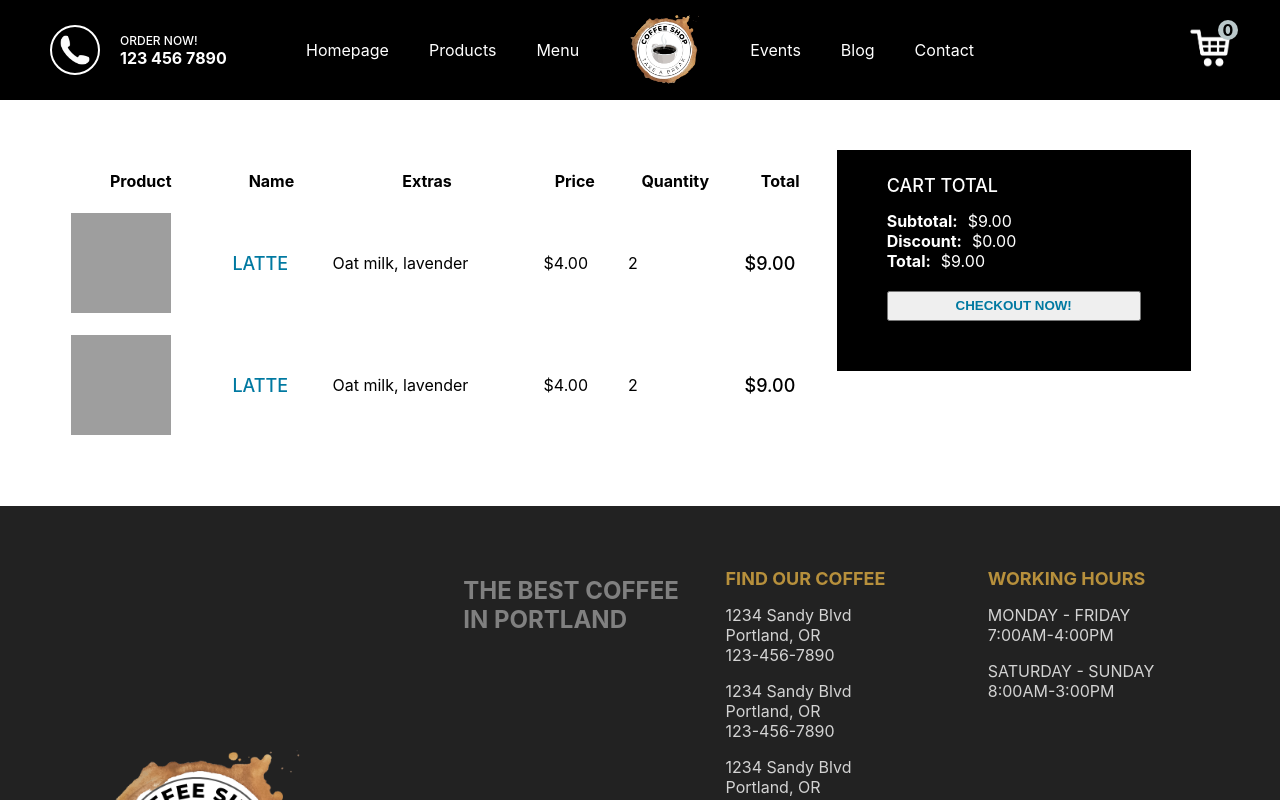
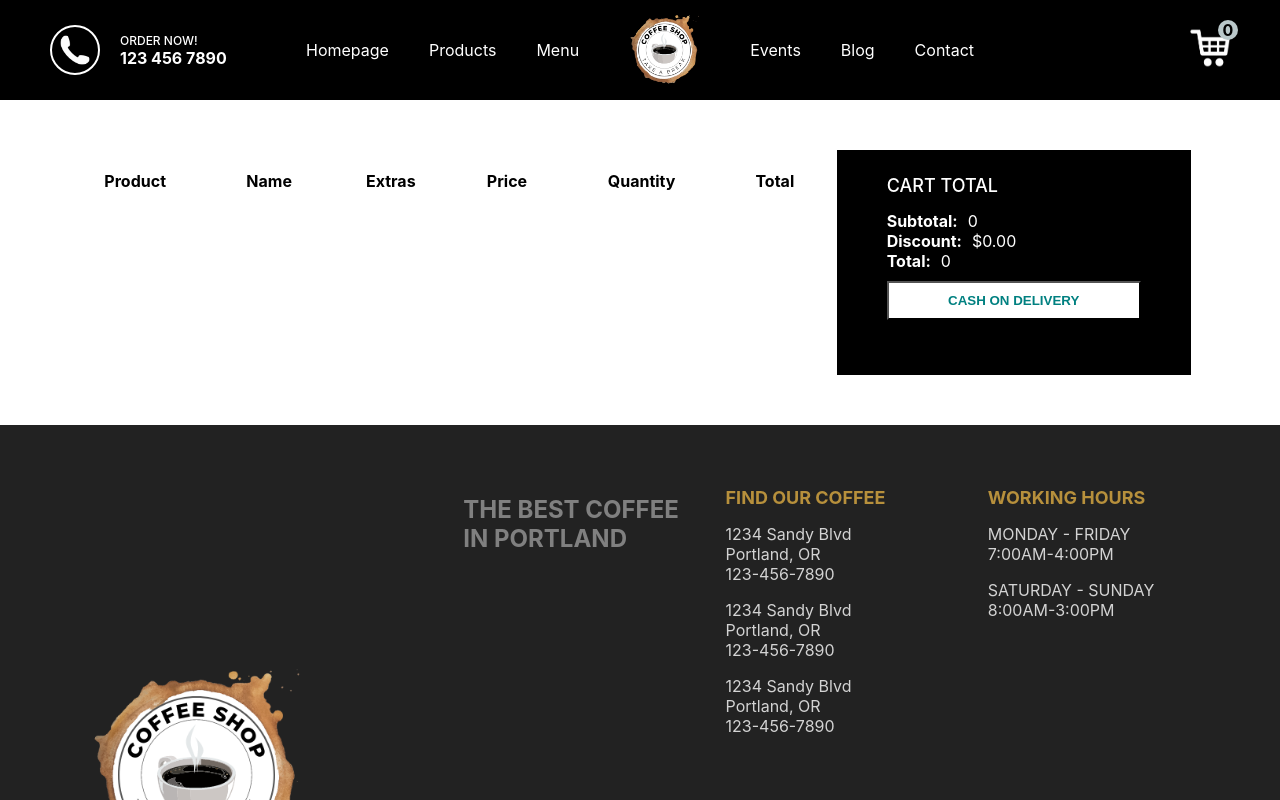
Before and after one commit to mllrdnl/restaurant, a Next.js app: page /cart in a window 1280 px wide. Both pictures are taken after a click on the button "CHECKOUT NOW!". Shown: the top 800 px of the page. Built offline with nearby package versions, Linux system fonts and the light colour scheme; grey boxes are pictures that could not be loaded.

Commit message:
[started] redux dispatch and selector

```diff
--- a/components/Navbar.jsx
+++ b/components/Navbar.jsx
@@ -1,4 +1,5 @@
 import Image from "next/image";
+import Link from "next/link";
 import { useSelector } from "react-redux";
 import navbarStyles from "../styles/Navbar.module.css";
 
@@ -37,6 +38,7 @@ const Navbar = () => {
           <li className={navbarStyles.listItem}>Contact</li>
         </ul>
       </div>
+      <Link href="/cart" passHref>
         <div className={navbarStyles.item}>
           <div className={navbarStyles.cart}>
             <Image
@@ -48,6 +50,7 @@ const Navbar = () => {
             <div className={navbarStyles.counter}>{quantity}</div>
           </div>
         </div>
+      </Link>
     </div>
   );
 };
--- a/package.json
+++ b/package.json
@@ -9,6 +9,7 @@
     "lint": "next lint"
   },
   "dependencies": {
+    "@paypal/react-paypal-js": "^7.8.2",
     "@reduxjs/toolkit": "^1.9.1",
     "axios": "^1.2.1",
     "mongoose": "^6.8.1",
--- a/pages/cart.jsx
+++ b/pages/cart.jsx
@@ -1,7 +1,73 @@
 import Image from "next/image";
 import styles from "../styles/Cart.module.css";
+import { useDispatch, useSelector } from "react-redux";
+import { useEffect, useState } from "react";
+import {
+  PayPalScriptProvider,
+  PayPalButtons,
+  usePayPalScriptReducer,
+} from "@paypal/react-paypal-js";
 
 const Cart = () => {
+  // This values are the props in the UI
+  const [open, setOpen] = useState(false);
+  const amount = "2";
+  const currency = "USD";
+  const style = { layout: "vertical" };
+  const dispatch = useDispatch();
+  const cart = useSelector((state) => state.cart);
+
+  // Custom component to wrap the PayPalButtons and handle currency changes
+  const ButtonWrapper = ({ currency, showSpinner }) => {
+    // usePayPalScriptReducer can be use only inside children of PayPalScriptProviders
+    // This is the main reason to wrap the PayPalButtons in a new component
+    const [{ options, isPending }, dispatch] = usePayPalScriptReducer();
+
+    useEffect(() => {
+      dispatch({
+        type: "resetOptions",
+        value: {
+          ...options,
+          currency: currency,
+        },
+      });
+    }, [currency, showSpinner]);
+
+    return (
+      <>
+        {showSpinner && isPending && <div className="spinner" />}
+        <PayPalButtons
+          style={style}
+          disabled={false}
+          forceReRender={[amount, currency, style]}
+          fundingSource={undefined}
+          createOrder={(data, actions) => {
+            return actions.order
+              .create({
+                purchase_units: [
+                  {
+                    amount: {
+                      currency_code: currency,
+                      value: amount,
+                    },
+                  },
+                ],
+              })
+              .then((orderId) => {
+                // Your code here after create the order
+                return orderId;
+              });
+          }}
+          onApprove={function (data, actions) {
+            return actions.order.capture().then(function () {
+              // Your code here after capture the order
+            });
+          }}
+        />
+      </>
+    );
+  };
+
   return (
     <div className={styles.container}>
       <div className={styles.left}>
@@ -14,11 +80,12 @@ const Cart = () => {
             <th>Quantity</th>
             <th>Total</th>
           </tr>
-          <tr>
+          {cart.products.map((product) => (
+            <tr className={styles.tr} key={product._id}>
               <td>
                 <div className={styles.imgContainer}>
                   <Image
-                  src="/img/latte.jpeg"
+                    src={product.img}
                     alt=""
                     layout="fill"
                     objectFit="cover"
@@ -26,63 +93,64 @@ const Cart = () => {
                 </div>
               </td>
               <td>
-              <span className={styles.name}>LATTE</span>
+                <span className={styles.name}>{product.title}</span>
               </td>
               <td>
-              <span className={styles.extras}>Oat milk, lavender</span>
+                <span className={styles.extras}>
+                  {product.extras.map((extra) => (
+                    <span key={extra._id}>{extra.text}</span>
+                  ))}
+                </span>
               </td>
               <td>
-              <span className={styles.price}>$4.00</span>
+                <span className={styles.price}>{product.price}</span>
               </td>
               <td>
-              <span className={styles.quantity}>2</span>
+                <span className={styles.quantity}>{product.quantity}</span>
               </td>
               <td>
-              <span className={styles.total}>$9.00</span>
+                <span className={styles.total}>
+                  ${product.price * product.quantity}
+                </span>
               </td>
             </tr>
-          <tr>
-            <td>
-              <div className={styles.imgContainer}>
-                <Image
-                  src="/img/latte.jpeg"
-                  alt=""
-                  layout="fill"
-                  objectFit="cover"
-                />
-              </div>
-            </td>
-            <td>
-              <span className={styles.name}>LATTE</span>
-            </td>
-            <td>
-              <span className={styles.extras}>Oat milk, lavender</span>
-            </td>
-            <td>
-              <span className={styles.price}>$4.00</span>
-            </td>
-            <td>
-              <span className={styles.quantity}>2</span>
-            </td>
-            <td>
-              <span className={styles.total}>$9.00</span>
-            </td>
-          </tr>
+          ))}
         </table>
       </div>
       <div className={styles.right}>
         <div className={styles.wrapper}>
           <h2 className={styles.total}>CART TOTAL</h2>
           <div className={styles.totalText}>
-            <b className={styles.totalTextTitle}>Subtotal:</b>$9.00
+            <b className={styles.totalTextTitle}>Subtotal:</b>
+            {cart.total}
           </div>
           <div className={styles.totalText}>
             <b className={styles.totalTextTitle}>Discount:</b>$0.00
           </div>
           <div className={styles.totalText}>
-            <b className={styles.totalTextTitle}>Total:</b>$9.00
+            <b className={styles.totalTextTitle}>Total:</b>
+            {cart.total}
           </div>
-          <button className={styles.button}>CHECKOUT NOW!</button>
+          {open ? (
+            <div className={styles.paymentMethods}>
+              <button className={styles.payButton}>CASH ON DELIVERY</button>
+              <PayPalScriptProvider
+                options={{
+                  "client-id":
+                    "AZhkpIytaWQI1BEUUXQE5x5BvY2UXnH3tAxxy-NOxSzwtl3wXrA-fSTn_kmCs1-AYqYXQq-C4Ci70MLK",
+                  components: "buttons",
+                  currency: "USD",
+                  "disable-funding": "credit,card,p24,venmo",
+                }}
+              >
+                <ButtonWrapper currency={currency} showSpinner={false} />
+              </PayPalScriptProvider>
+            </div>
+          ) : (
+            <button onClick={() => setOpen(true)} className={styles.button}>
+              CHECKOUT NOW!
+            </button>
+          )}
         </div>
       </div>
     </div>
--- a/styles/Cart.module.css
+++ b/styles/Cart.module.css
@@ -56,3 +56,18 @@
   cursor: pointer;
   margin-top: 20px;
 }
+
+.paymentMethods {
+  margin-top: 10px;
+  display: flex;
+  flex-direction: column;
+}
+
+.payButton {
+  padding: 10px 5px;
+  cursor: pointer;
+  margin-bottom: 5px;
+  background-color: white;
+  color: teal;
+  font-weight: bold;
+}
```
Also changed, not shown: pages/product/[id].jsx (+10 -1 lines), 1 other file (tests, documents, lock files or other folders). Lines whose indentation alone changed are shown as unchanged.
